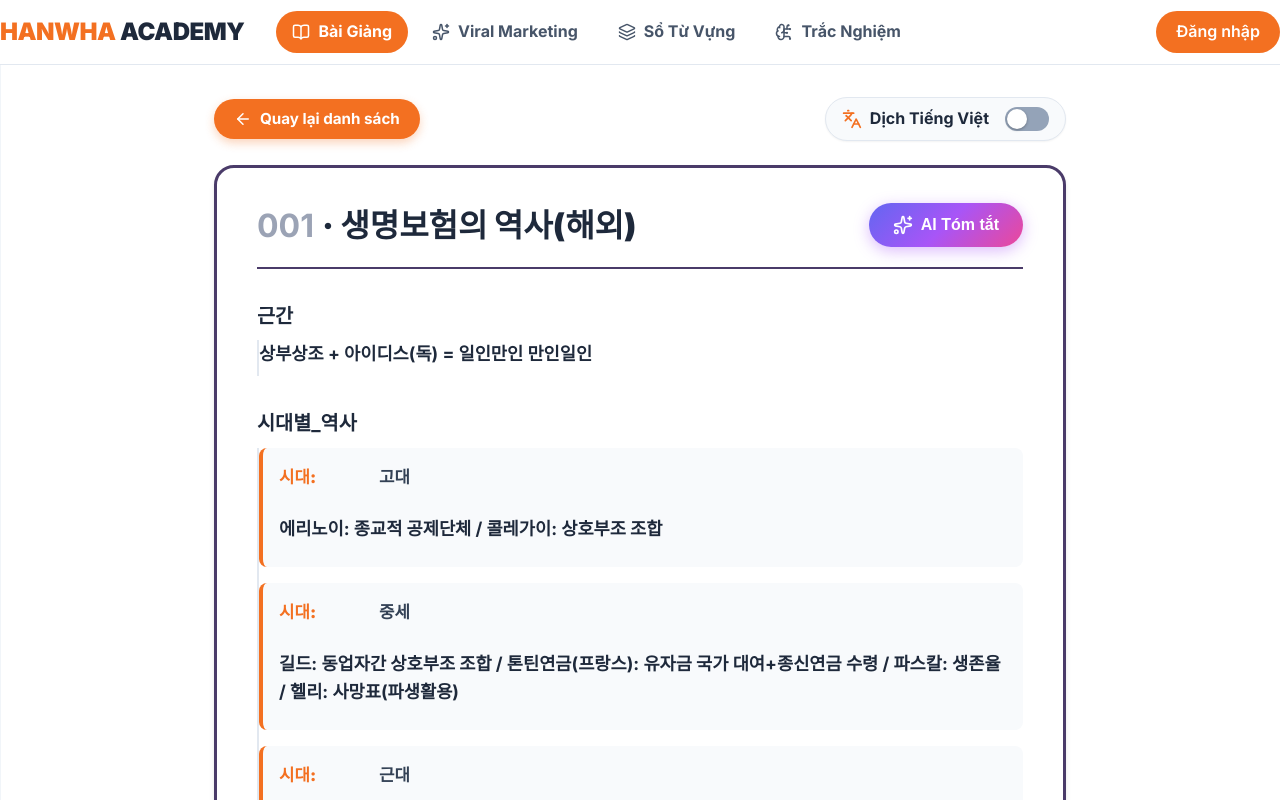
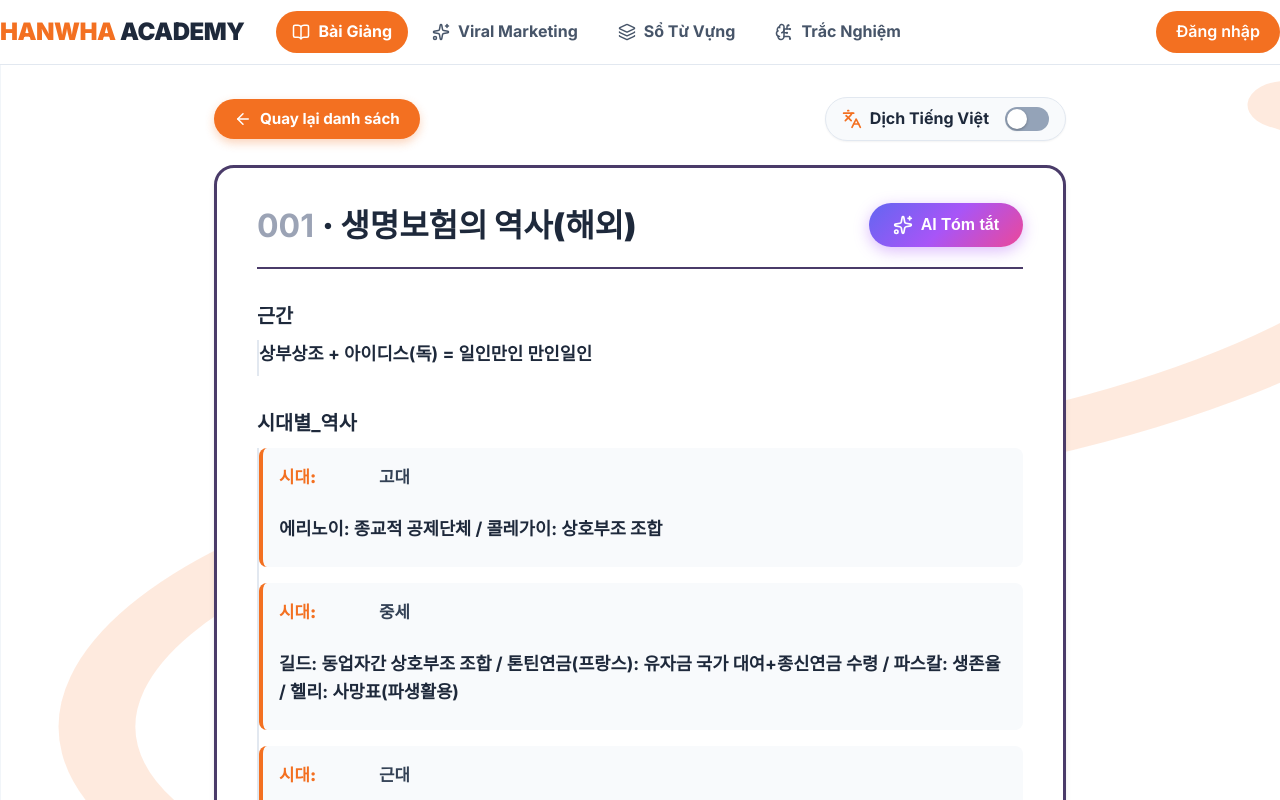
Before and after one commit to andytanphuc3-afk/hanwha2, a Next.js app: page /courses/001 in a window 1280 px wide. Shown: the top 800 px of the page. Built offline with nearby package versions, Linux system fonts and the light colour scheme.

Commit message:
Add background snake SVG animation to Lesson details page

```diff
--- a/src/app/globals.css
+++ b/src/app/globals.css
@@ -279,3 +279,17 @@ a {
   background-color: var(--hanwha-orange);
   color: white;
 }
+
+/* Background Snake Animation */
+.snake-animation {
+  stroke-dasharray: 3000;
+  stroke-dashoffset: 3000;
+  animation: snake-crawl 8s linear infinite;
+  opacity: 0.15;
+}
+
+@keyframes snake-crawl {
+  0% { stroke-dashoffset: 3000; }
+  50% { stroke-dashoffset: 0; }
+  100% { stroke-dashoffset: -3000; }
+}
--- a/src/components/LessonClient.tsx
+++ b/src/components/LessonClient.tsx
@@ -121,8 +121,25 @@ export default function LessonClient({ lesson, prevId, nextId }: { lesson: Lesso
   };
 
   return (
-    <div className="container py-8" style={{ maxWidth: '900px' }}>
-      {/* Header controls */}
+    <div style={{ position: 'relative', minHeight: '100vh' }}>
+      {/* Background Snake SVG */}
+      <svg
+        style={{ position: 'fixed', top: 0, left: 0, width: '100vw', height: '100vh', zIndex: -1, pointerEvents: 'none' }}
+        viewBox="0 0 1000 1000"
+        preserveAspectRatio="none"
+      >
+        <path
+          d="M-100,100 C200,300 800,-100 1100,200 C1200,400 800,600 500,600 C200,600 -100,900 200,1100 C500,1300 900,1000 1100,1100"
+          fill="none"
+          stroke="var(--hanwha-orange)"
+          strokeWidth="60"
+          strokeLinecap="round"
+          className="snake-animation"
+        />
+      </svg>
+
+      <div className="container py-8" style={{ maxWidth: '900px', position: 'relative', zIndex: 1 }}>
+        {/* Header controls */}
       <div className="flex items-center justify-between mb-6 flex-wrap gap-4">
         <Link
           href="/courses"
@@ -259,6 +276,7 @@ export default function LessonClient({ lesson, prevId, nextId }: { lesson: Lesso
           </Link>
         )}
       </div>
+      </div>
     </div>
   );
 }
```
